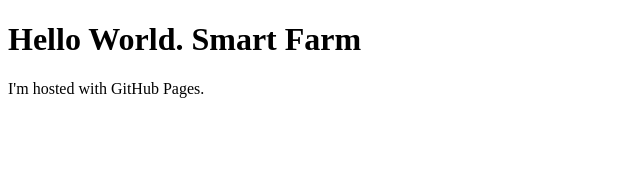
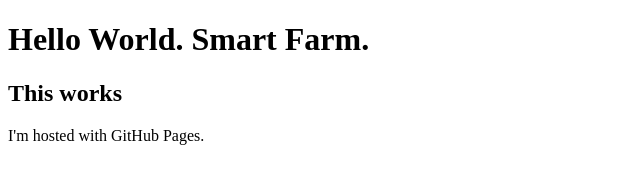
Before and after one commit to mikebrown95/mikebrown95, a plain HTML site: page index.html in a window 1280 px wide. Shown: the whole page, without its empty margins (0-640 px from the left). Drawn offline with Linux system fonts and the light colour scheme.

Commit message:
Update index.html

```diff
--- a/index.html
+++ b/index.html
@@ -1,7 +1,8 @@
 <!DOCTYPE html>
 <html>
 <body>
-<h1>Hello World. Smart Farm</h1>
+<h1>Hello World. Smart Farm.</h1>
+<h2> This works</h2>
 <p>I'm hosted with GitHub Pages.</p>
 </body>
 </html>
```
